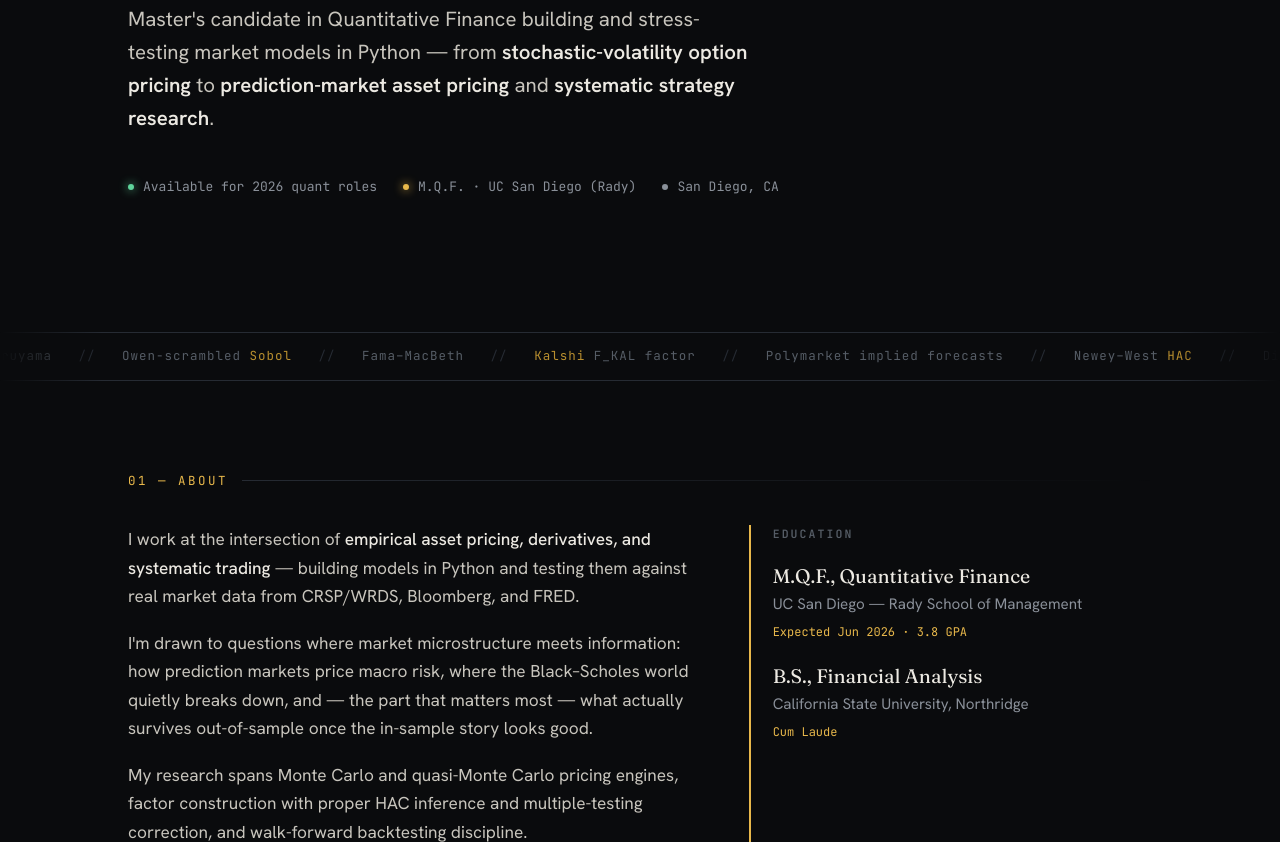
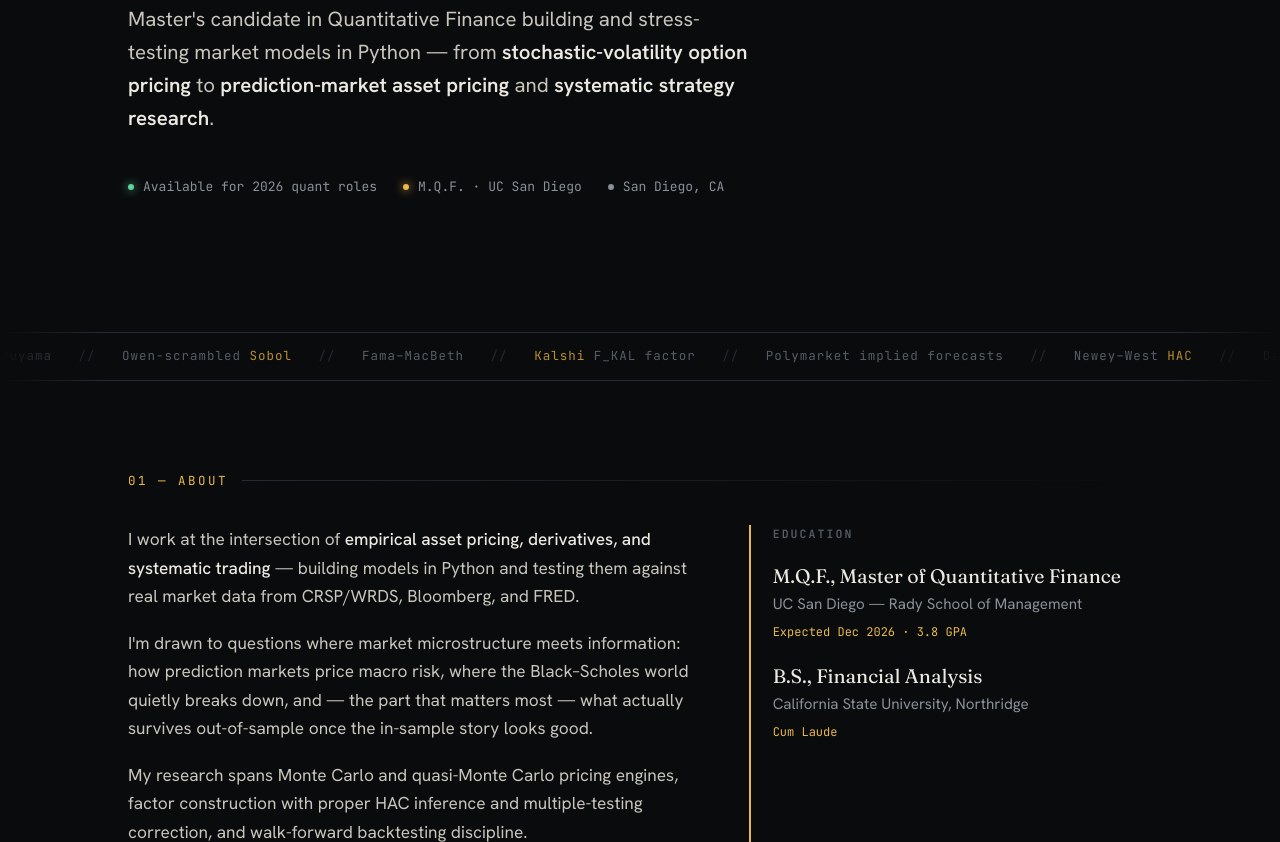
Before and after one commit to Fenance19/Fenance19.github.io, a plain HTML site: page index.html in a window 1280 px wide. Shown: the part 468-1310 px from the top of the page. Drawn offline with Linux system fonts and the light colour scheme.

Commit message:
Update index.html

```diff
--- a/index.html
+++ b/index.html
@@ -176,7 +176,7 @@
     <p class="lede reveal">Master's candidate in Quantitative Finance building and stress-testing market models in Python — from <strong>stochastic-volatility option pricing</strong> to <strong>prediction-market asset pricing</strong> and <strong>systematic strategy research</strong>.</p>
     <div class="hero-meta reveal">
       <span>Available for 2026 quant roles</span>
-      <span class="b">M.Q.F. · UC San Diego (Rady)</span>
+      <span class="b">M.Q.F. · UC San Diego</span>
       <span class="c">San Diego, CA</span>
     </div>
   </header>
@@ -202,9 +202,9 @@
       <div class="edu reveal">
         <h3>Education</h3>
         <div class="deg">
-          <div class="t">M.Q.F., Quantitative Finance</div>
+          <div class="t">M.Q.F., Master of Quantitative Finance</div>
           <div class="s">UC San Diego — Rady School of Management</div>
-          <div class="m">Expected Jun 2026 · 3.8 GPA</div>
+          <div class="m">Expected Dec 2026 · 3.8 GPA</div>
         </div>
         <div class="deg">
           <div class="t">B.S., Financial Analysis</div>
```
